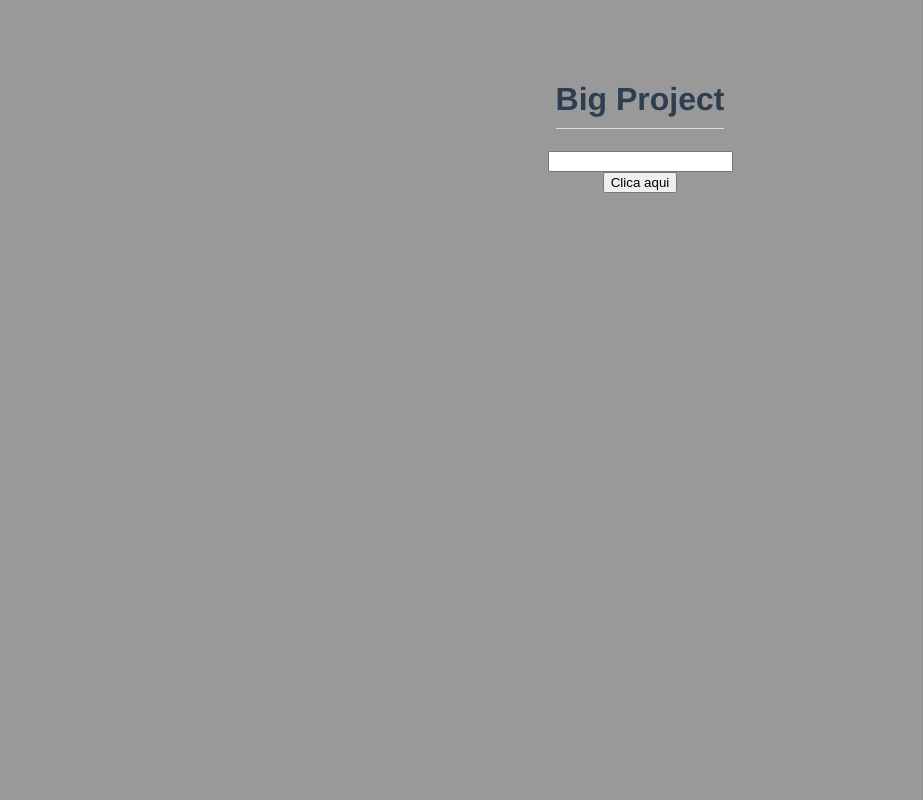
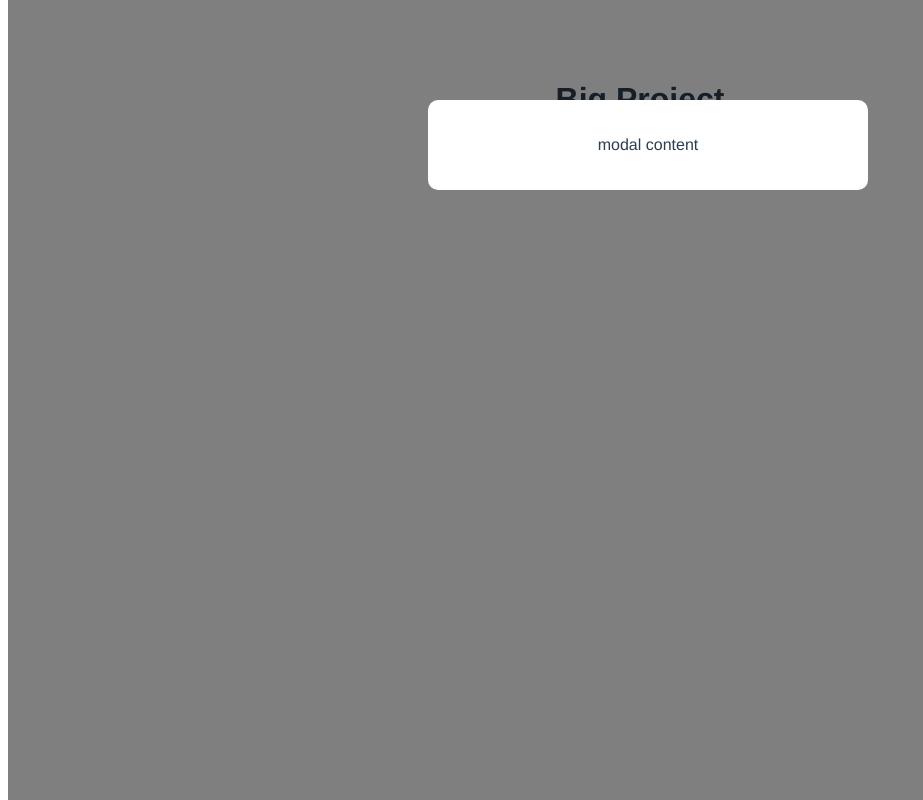
Before and after one commit to MaoDoBan/big-project, a Vue app: page / in a window 1280 px wide. Shown: the whole page, without its empty margins (0-923 px from the left). Built offline with nearby package versions, Linux system fonts and the light colour scheme.

Commit message:
App.vue: importando Modal.vue, registrando como componente e usando no template; movi o estilo global de body pro global.css; restringi o estilo do h1 para apenas os internos ao #app

```diff
--- a/src/App.vue
+++ b/src/App.vue
@@ -1,29 +1,23 @@
 <template>
   <h1>{{ title }}</h1><br>
-  <input type="text" ref="bah"><br>
-  <button @click="clicaAqui">Clica aqui</button>
+  <Modal/>
 </template>
 
 <script>
+import Modal from "./components/Modal.vue";
+
 export default {
   name: 'App',
+  components: { Modal },
   data(){
     return {
       title: "Big Project"
     };
-  },
-  methods: {
-    clicaAqui(){
-      this.$refs.bah.focus();
-    }
   }
 }
 </script>
 
 <style>
-body{
-  background-color: #999;
-}
 #app {
   font-family: Avenir, Helvetica, Arial, sans-serif;
   -webkit-font-smoothing: antialiased;
@@ -32,7 +26,7 @@ body{
   color: #2c3e50;
   margin-top: 60px;
 }
-h1{
+#app h1{
   border-bottom: 1px solid #ddd;
   display: inline-block;
   padding-bottom: 10px;
```
